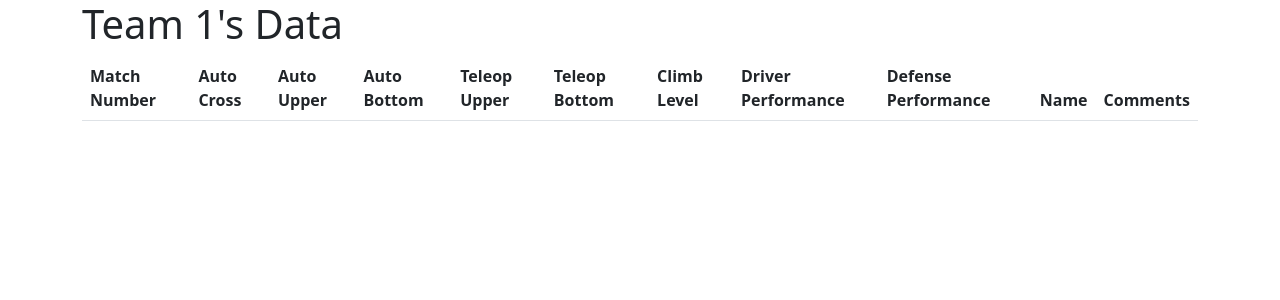
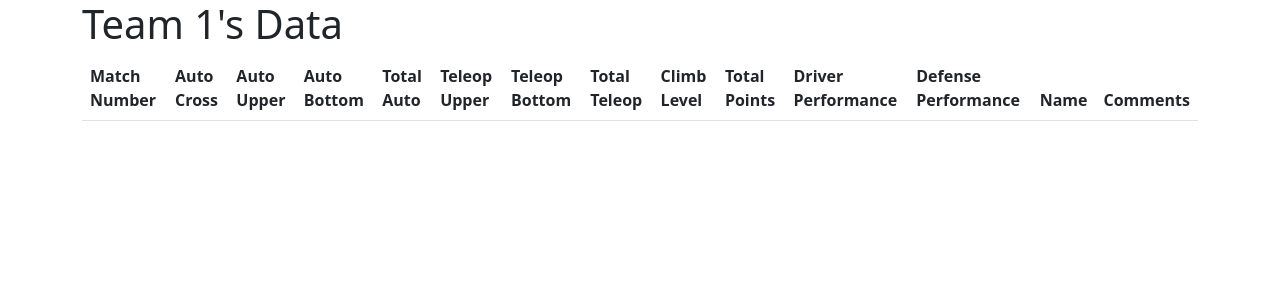
Before and after one commit to team-2073-eagleforce/ScoutingApp_Backend, a Flask app: page /analysis/team/1 in a window 1280 px wide. Shown: the top 300 px of the page. Run offline with Flask 2, Linux system fonts and the light colour scheme; lists and menus that the app fills with data are empty.

Commit message:
Created new method calculate_points() to make webpage more flexable when calulating points

```diff
--- a/scouting_backend/analysis/analysis.py
+++ b/scouting_backend/analysis/analysis.py
@@ -9,6 +9,7 @@ import google.oauth2.credentials
 import google_auth_oauthlib.flow
 from googleapiclient import discovery
 from scouting_backend import sheet
+from tba import get_match_team
 
 os.environ['OAUTHLIB_INSECURE_TRANSPORT'] = '1'
 os.environ['OAUTHLIB_RELAX_TOKEN_SCOPE'] = '1'
@@ -56,7 +57,7 @@ CONST_AUTO_CROSS = [0, 2]
 
 @analysis_bp.route("/matchSchedule", methods=["GET", "POST"])
 def matchSchedule():
-    return render_template("dashboard/matchSchedule.html")
+    return render_template("dashboard/templates/matchSchedule.html")
 
 
 @analysis_bp.route("/team/<int:team>", methods=["GET"])
@@ -148,6 +149,11 @@ def credentials_to_dict(credentials):
             'scopes': credentials.scopes}
 
 
+@analysis_bp.route("/dashboard", methods=['GET', 'POST'])
+def analysis_dashboard():
+    return render_template("dashboard/dashboard.html")
+
+
 @analysis_bp.route("/api/get_match_schedule/<string:event_key>/<string:match_num>")
 def api_get_match_schedule(event_key, match_num):
     # {"red": ["frc1", "frc2", "frc3"], "blue": ["frc4", "frc5", "frc6"]}
@@ -158,6 +164,16 @@ def api_get_match_schedule(event_key, match_num):
     return jsonify(averages_for_teams_in_match)
 
 
+@analysis_bp.route("/rankings", methods=['GET', 'POST'])
+def rankings_list():
+    return render_template("rankings.html")
+
+
+@analysis_bp.route("/sorter", methods=['GET', 'POST'])
+def sorter():
+    sort_by = request.form['button_selected']
+
+
 def calculate_averages(teams):
     matches_for_team = db.execute("""SELECT * FROM scouting WHERE team IN {teams}""".format(teams=teams)).fetchall()
     dic_matches_for_team = dict(zip(teams, ([int(teams[team])] + [0] * 7 for team in range(len(teams)))))
@@ -165,19 +181,14 @@ def calculate_averages(teams):
     for match in matches_for_team:
         team_sum = dic_matches_for_team[str(match[1])]
 
-        climb_points = CONST_CLIMB_POINTS[match[8]]
-        tele_lower_points = match[7]
-        tele_upper_points = match[6] * 2
-        auto_lower_points = match[5] * 2
-        auto_upper_points = match[4] * 4
-        auto_cross_points = CONST_AUTO_CROSS[match[3]]
+        points_per_section = calculate_points(match)
 
         team_sum[1] += match[4]
         team_sum[2] += match[5]
         team_sum[3] += match[6]
         team_sum[4] += match[7]
         team_sum[5] += match[8]
-        team_sum[6] += climb_points + tele_upper_points + tele_lower_points + auto_upper_points + auto_lower_points + auto_cross_points
+        team_sum[6] += points_per_section[0] + points_per_section[1] + points_per_section[2]
         team_sum[7] += 1
 
     all_averages = []
@@ -191,6 +202,18 @@ def calculate_averages(teams):
     return all_averages
 
 
-@analysis_bp.route("/dashboard", methods=['GET', 'POST'])
-def analysis_dashboard():
-    return render_template("dashboard/dashboard.html")
+def calculate_points(match):
+    points_per_section = []
+
+    auto_cross_points = CONST_AUTO_CROSS[match[3]]
+    auto_upper_points = match[4] * 4
+    auto_lower_points = match[5] * 2
+    tele_upper_points = match[6] * 2
+    tele_lower_points = match[7]
+    climb_points = CONST_CLIMB_POINTS[match[8]]
+
+    points_per_section.append(auto_cross_points + auto_upper_points + auto_lower_points)
+    points_per_section.append(tele_upper_points + tele_lower_points)
+    points_per_section.append(climb_points)
+
+    return points_per_section
--- a/scouting_backend/analysis/templates/team.html
+++ b/scouting_backend/analysis/templates/team.html
@@ -2,9 +2,10 @@
 <html lang="en">
 <head>
     <meta charset="utf-8">
-    <meta name="viewport" content="width=device-width, initial-scale=1">
+    <meta content="width=device-width, initial-scale=1" name="viewport">
     <title>Team {{ team }}</title>
-    <link href="https://cdn.jsdelivr.net/npm/bootstrap@5.2.0-beta1/dist/css/bootstrap.min.css" rel="stylesheet" integrity="sha384-0evHe/X+R7YkIZDRvuzKMRqM+OrBnVFBL6DOitfPri4tjfHxaWutUpFmBp4vmVor" crossorigin="anonymous">
+    <link crossorigin="anonymous" href="https://cdn.jsdelivr.net/npm/bootstrap@5.2.0-beta1/dist/css/bootstrap.min.css"
+          integrity="sha384-0evHe/X+R7YkIZDRvuzKMRqM+OrBnVFBL6DOitfPri4tjfHxaWutUpFmBp4vmVor" rel="stylesheet">
 </head>
 <body>
 <div class="container">
@@ -16,9 +17,12 @@
             <th>Auto Cross</th>
             <th>Auto Upper</th>
             <th>Auto Bottom</th>
+            <th>Total Auto</th>
             <th>Teleop Upper</th>
             <th>Teleop Bottom</th>
+            <th>Total Teleop</th>
             <th>Climb Level</th>
+            <th>Total Points</th>
             <th>Driver Performance</th>
             <th>Defense Performance</th>
             <th>Name</th>
@@ -46,6 +50,8 @@
     </table>
 </div>
 
-    <script src="https://cdn.jsdelivr.net/npm/bootstrap@5.2.0-beta1/dist/js/bootstrap.bundle.min.js" integrity="sha384-pprn3073KE6tl6bjs2QrFaJGz5/SUsLqktiwsUTF55Jfv3qYSDhgCecCxMW52nD2" crossorigin="anonymous"></script>
+<script crossorigin="anonymous"
+        integrity="sha384-pprn3073KE6tl6bjs2QrFaJGz5/SUsLqktiwsUTF55Jfv3qYSDhgCecCxMW52nD2"
+        src="https://cdn.jsdelivr.net/npm/bootstrap@5.2.0-beta1/dist/js/bootstrap.bundle.min.js"></script>
 </body>
 </html>
--- a/scouting_backend/tba.py
+++ b/scouting_backend/tba.py
@@ -6,6 +6,7 @@ engine = create_engine("postgresql://iovoclgutwvauo:96baff9ff4b4e43005ef48d270ee
 db = scoped_session(sessionmaker(bind=engine))
 
 X_TBA_Auth_Key = "OfVisf5XygZ2368Z4ynIyVmYCUz2ktv4cJ7v3ttWyzIo4Uf3YnVnr21iDrY95rwj"
+
 
 def get_match_team(event_key):
     res = requests.get(f"https://www.thebluealliance.com/api/v3/event/{event_key}/teams", headers={
```
Also changed, not shown: scouting_backend/analysis/templates/rankings.html (added, +46 -0 lines), scouting_backend/analysis/static/rankings.js (added), scouting_backend/analysis/templates/matchSchedule.html (renamed from scouting_backend/analysis/templates/dashboard/matchSchedule.html). Lines whose indentation alone changed are shown as unchanged.
